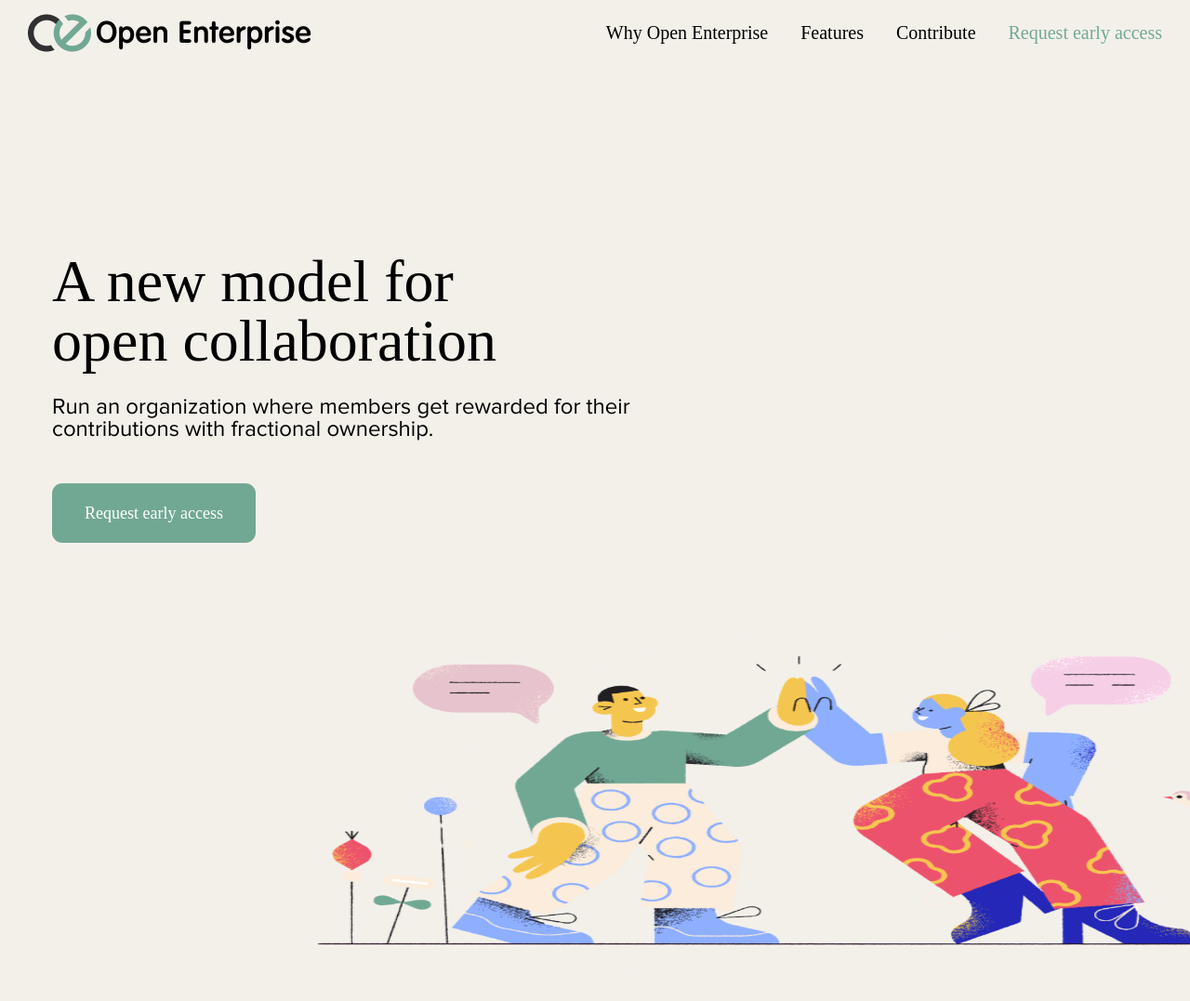
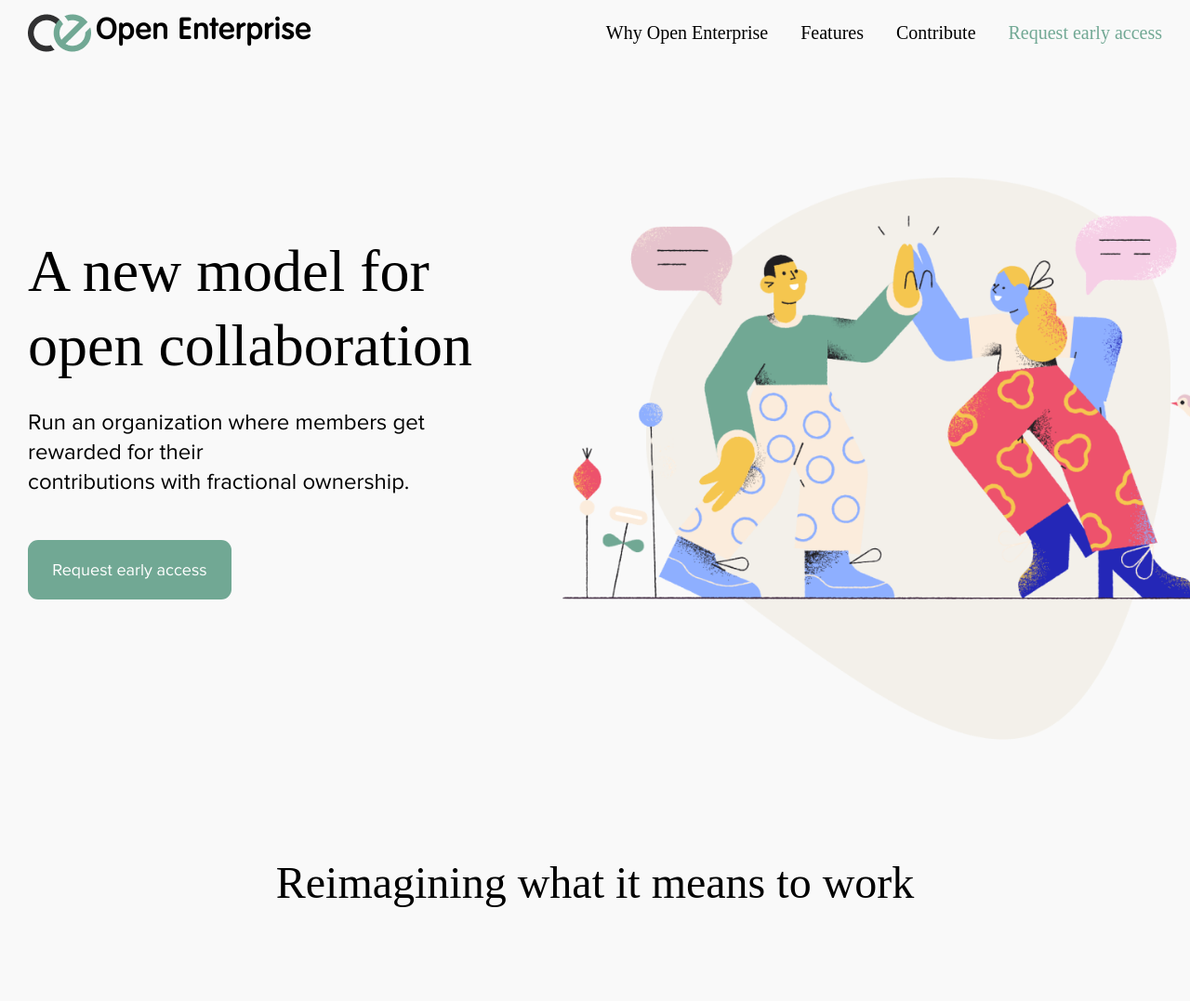
Before and after one commit to mak7m1/open-enterprise-land, a plain HTML site: page index.html in a window 1280 px wide. Shown: the top 1077 px of the page at 93% size. Drawn offline with Linux system fonts and the light colour scheme; a web font is replaced by a local one.

```diff
--- a/index.html
+++ b/index.html
@@ -22,10 +22,14 @@
         </ul>
     </header>
     <div class="applications">
-        <div class="applications__title">A new model for <br> open collaboration</div>
-        <div class="applications__subtitle">Run an organization where members get rewarded for their <br> contributions with fractional ownership.</div>
-        <button class="applications__button" type="button">Request early access</button>
-        <img src="./img/applications/applications.png" alt="" class="applications__img">
+        <div class="applications__left">
+            <div class="applications__title">A new model for <br> open collaboration</div>
+            <div class="applications__subtitle">Run an organization where members get rewarded for their <br> contributions with fractional ownership.</div>
+            <button class="applications__button" type="button">Request early access</button>
+        </div>
+        <div class="applications__right">
+            <img src="./img/applications/applications.png" alt="" class="applications__img">
+        </div>
     </div>
     <div class="info">
         <div class="info__title">Reimagining what it means to work</div>
--- a/styles/style.css
+++ b/styles/style.css
@@ -1,5 +1,5 @@
 body{
-    background: #F3F0EA;
+    background: #F9F9F9;
 }
 body > img{
     width: 100%;
@@ -7,9 +7,8 @@ body > img{
 }
 .header{
     display: flex;
-    align-items: center;
+    align-items: row;
     padding: 15px 30px ;
-    margin-bottom: 201px;
 }
 .header__logo{
     width: 68px;
@@ -35,21 +34,28 @@ font-family: afuturarounddemi;
 }
 .applications{
     display: flex;
-    flex-direction: column;
-    margin-left: 56px;
+    align-items: center;
+}
+.applications__left{
+    padding: 0 0 0 30px;
 }
 .applications__title{
     font-family:BelyDisplay-Regular;
     font-size: 64px;
     padding: 163px 156;
     margin-bottom: 27px;
+    line-height: 80px;
 }
 .applications__subtitle{
     font-family:ProximaNova-Regular;
     font-size: 24px;
     margin-bottom: 46px;
+    line-height: 32px;
+    letter-spacing: -2%;
+    align-items: center;
 }
 .applications__button{
+    font-family: ProximaNova-Regular;
     background-color: #71A894;
     border-radius: 11px;
     color: white;
@@ -58,10 +64,10 @@ font-family: afuturarounddemi;
     font-size: 18px;
 }
 .applications__img{
-    width:1012px ;
-    height:569px ;
-    margin-left: auto;
-    flex-direction: row;
+
+}
+.applications__right{
+
 }
 .info{
     display: flex;
@@ -69,7 +75,7 @@ font-family: afuturarounddemi;
     justify-content: flex-start;
 }
 .info__title{
-    margin-top: 384px;
+    padding: 100px;
     font-size: 48px;
     text-align: center;
     margin-bottom: 25px;
```
